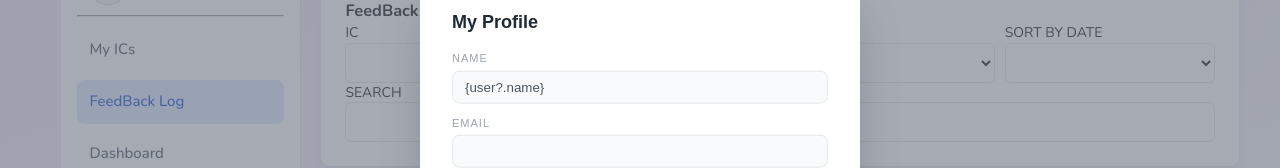
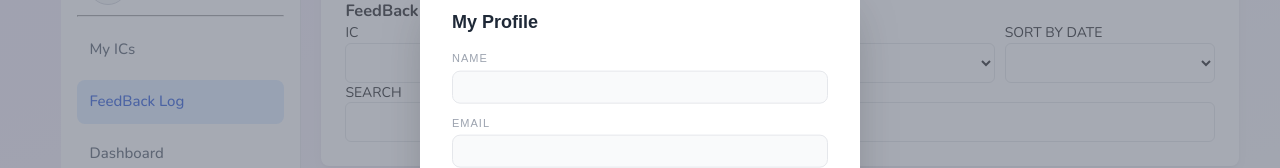
Before and after one commit to FeedbackCollector/feedback-collector, a React (Vite) app in the folder feedback-app-web/: page /feedback-log in a window 1280 px wide. Both pictures are taken after a click on the element 180 px from the left and 104 px from the top of the page. Shown: the part 120-288 px from the top of the page. Built offline with nearby package versions, Linux system fonts and the light colour scheme.

Commit message:
feat(User): display user name instead of email in profile section

```diff
--- a/feedback-app-web/src/Components/User.tsx
+++ b/feedback-app-web/src/Components/User.tsx
@@ -33,7 +33,7 @@ export function User() {
         <div className='user-profile' onClick={openModal} style={{ cursor: 'pointer' }}>
           <div className="user-profile__avatar" aria-hidden="true" />
           <div className='user-profile_name'>
-            <span>{user?.email}</span>
+            <span>{user?.name}</span>
             <p>{user?.role}</p>
           </div>
         </div>
@@ -71,7 +71,7 @@ export function User() {
           <div style={{ display: 'flex', flexDirection: 'column', gap: '12px' }}>
             <div>
               <label style={{ display: 'block', fontSize: '11px', textTransform: 'uppercase', letterSpacing: '1px', color: '#9ca3af', fontWeight: 500, marginBottom: '4px' }}>Name</label>
-              <input type="text" value="{user?.name}" readOnly disabled style={{ width: '100%', padding: '8px 12px', border: '1px solid #e5e7eb', borderRadius: '8px', backgroundColor: '#f9fafb', color: '#4b5563', boxSizing: 'border-box' }} />
+              <input type="text" value={user?.name} readOnly disabled style={{ width: '100%', padding: '8px 12px', border: '1px solid #e5e7eb', borderRadius: '8px', backgroundColor: '#f9fafb', color: '#4b5563', boxSizing: 'border-box' }} />
             </div>
             <div>
               <label style={{ display: 'block', fontSize: '11px', textTransform: 'uppercase', letterSpacing: '1px', color: '#9ca3af', fontWeight: 500, marginBottom: '4px' }}>Email</label>
```
